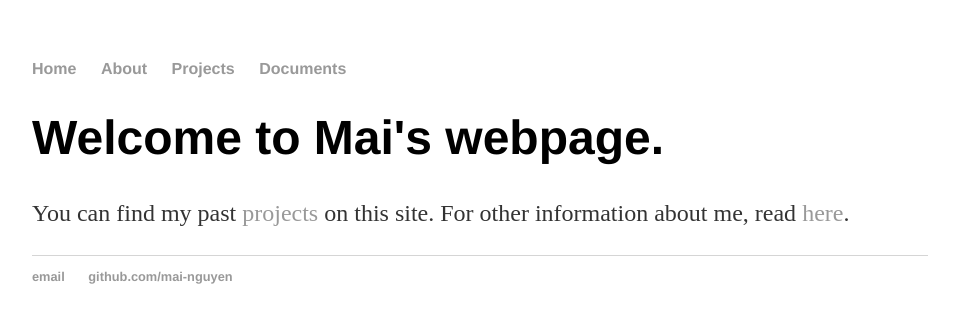
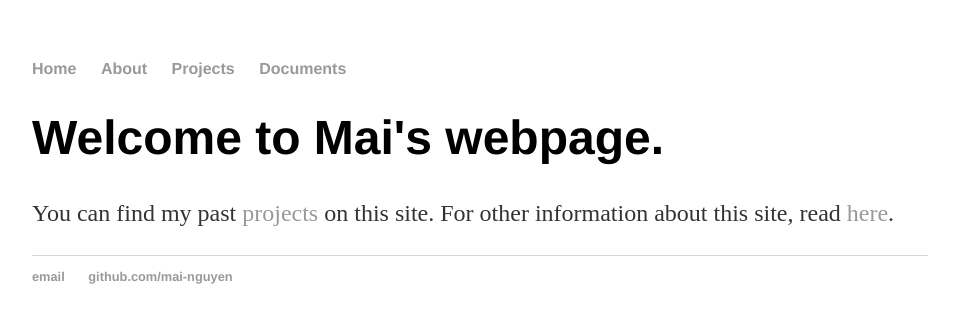
Before and after one commit to mai-nguyen/mai-nguyen.github.io, a Jekyll site: the page built from index.html, in a window 1280 px wide. Shown: the top 323 px of the page, without its empty margins (160-1119 px from the left). Built offline with Jekyll 4.4.1, drawn with Linux system fonts in a browser that asks for light colours.

Commit message:
Update index.html

```diff
--- a/index.html
+++ b/index.html
@@ -1,8 +1,9 @@
 ---
 layout: default
 title: Mai Nguyen
+published: true
 ---
 <div class="blurb">
 	<h1>Welcome to Mai's webpage.</h1>
-	<p>You can find my past <a href="/projects">projects</a> on this site. For other information about me, read <a href="/about">here</a>.</p>
+	<p>You can find my past <a href="/projects">projects</a> on this site. For other information about this site, read <a href="/about">here</a>.</p>
 </div><!-- /.blurb -->
```
